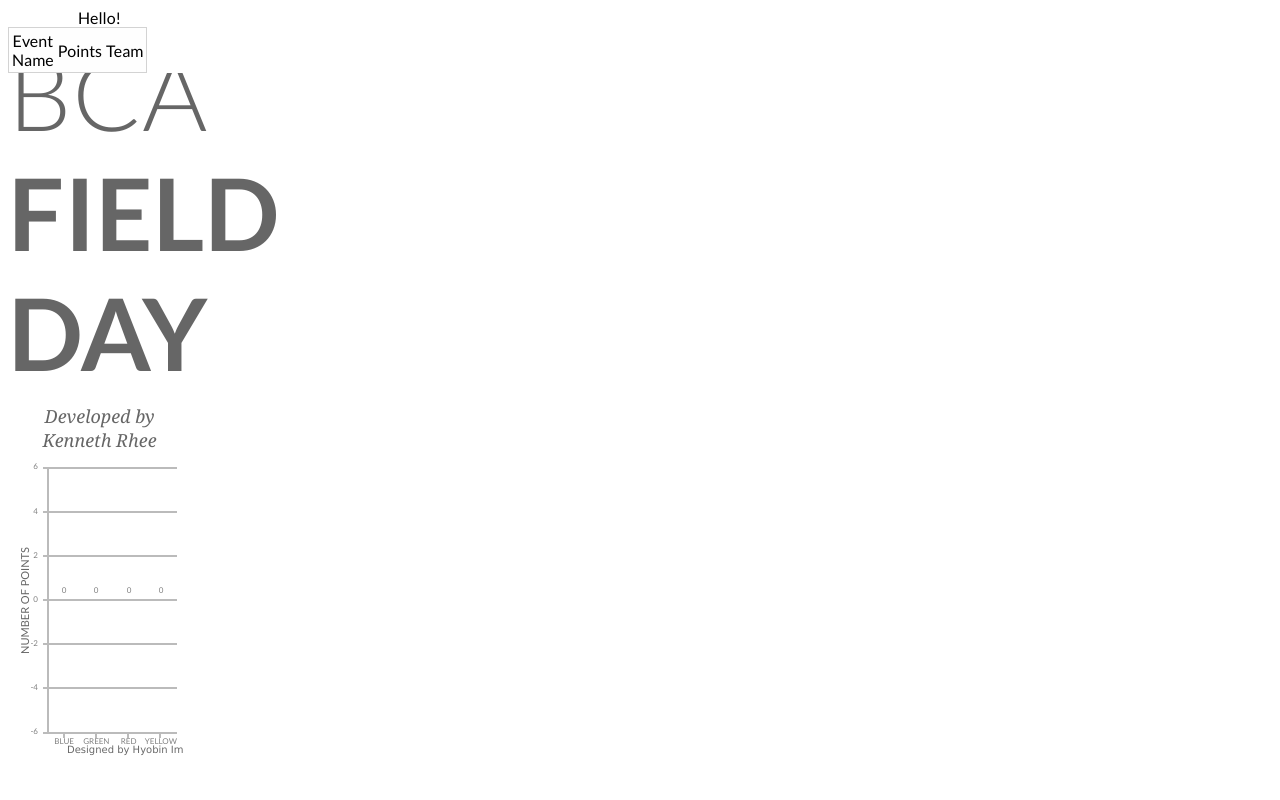
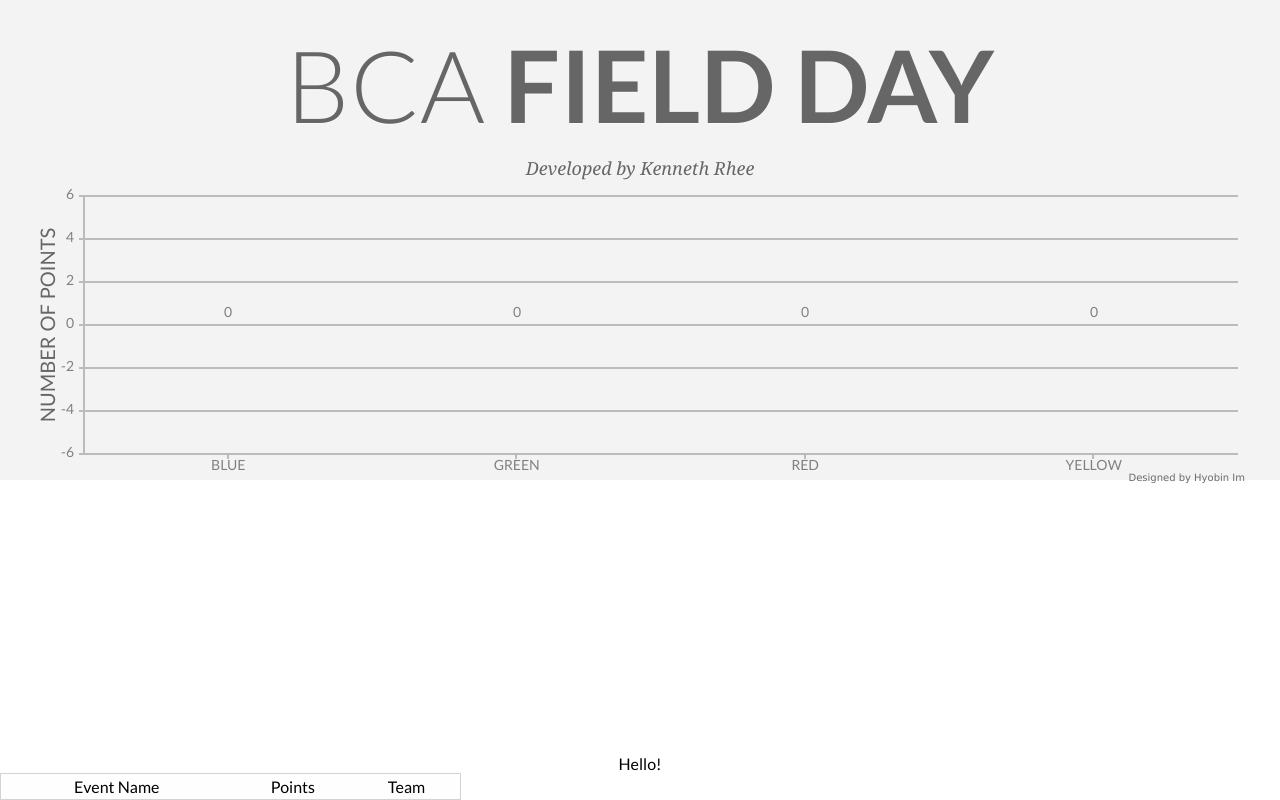
Before and after one commit to kenrhe/bcafieldday, a Flask app: page / in a window 1280 px wide. Run offline with Flask 2, Linux system fonts and the light colour scheme; data that the repository does not hold is empty; some libraries are stand-ins or nearby versions.

Commit message:
Signed By Kenneth Rhee

```diff
--- a/static/style.css
+++ b/static/style.css
@@ -27,7 +27,6 @@ h2 {
 }
 
 #container {
-  position:absolute;
 }
 
 #top, #bottom {
@@ -43,8 +42,7 @@ h2 {
 }
 
 #bottom {
-  position:relative;
-  top:auto;
+  position:absolute;
   background-color: white;
   bottom: 0;
 }
```
